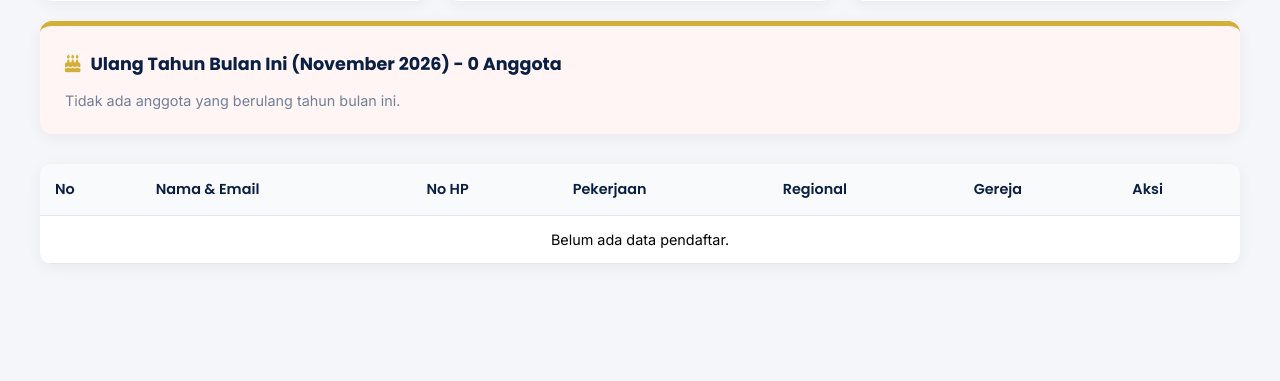
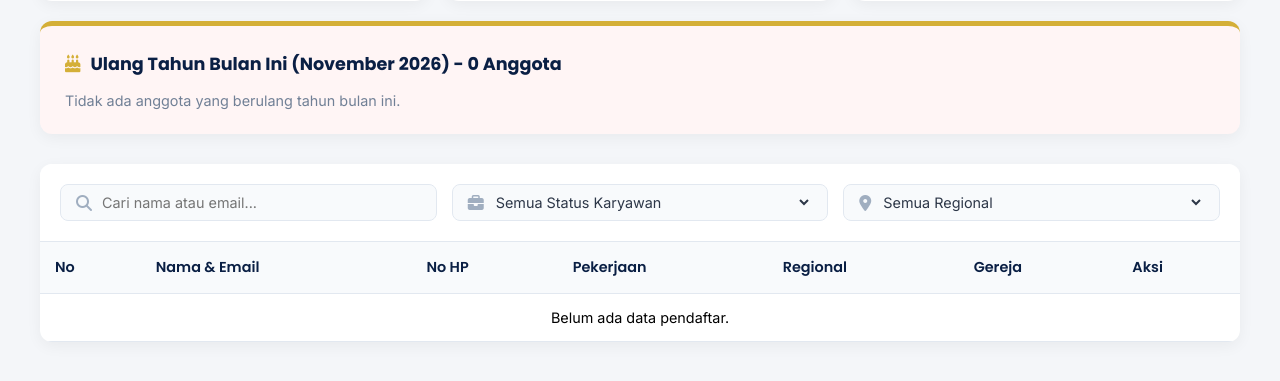
Before and after one commit to pdkisel/pdkisel-website, a PHP site: page /dashboard.php in a window 1280 px wide. Shown: the part 384-765 px from the top of the page. Run offline with PHP 8.4, Linux system fonts and the light colour scheme; the visitor is signed in with stand-in values (Sample User, id 1); data that the repository does not hold is empty.

Commit message:
Update dashboard.php

```diff
--- a/dashboard.php
+++ b/dashboard.php
@@ -69,6 +69,39 @@ $result = $conn->query($sql);
         .container { max-width: 1200px; margin: 30px auto; padding: 0 20px; }
 
         .card { background: white; border-radius: 12px; box-shadow: 0 4px 15px rgba(0,0,0,0.05); overflow: hidden; margin-bottom: 20px; }
+
+        /* === TOOLBAR FILTER === */
+        .filter-toolbar {
+            display: flex;
+            gap: 15px;
+            padding: 20px;
+            background-color: #FFFFFF;
+            border-bottom: 1px solid #E2E8F0;
+            flex-wrap: wrap;
+        }
+        .filter-group {
+            display: flex;
+            align-items: center;
+            gap: 8px;
+            background-color: #F8FAFC;
+            border: 1px solid #E2E8F0;
+            border-radius: 8px;
+            padding: 8px 15px;
+            flex: 1;
+            min-width: 200px;
+        }
+        .filter-group i { color: #A0AEC0; }
+        .filter-group input, .filter-group select {
+            border: none;
+            background: transparent;
+            outline: none;
+            font-family: 'Inter', sans-serif;
+            font-size: 0.9rem;
+            color: #2D3748;
+            width: 100%;
+        }
+        .filter-group select { cursor: pointer; }
+
         table { width: 100%; border-collapse: collapse; }
         th, td { padding: 15px; text-align: left; border-bottom: 1px solid #E2E8F0; font-size: 0.9rem; vertical-align: middle; }
         th { background-color: #F8FAFC; color: #0A1F44; font-weight: 600; font-family: 'Poppins', sans-serif; }
@@ -131,18 +164,18 @@ $result = $conn->query($sql);
 
         <!-- INFOGRAFIS -->
         <div class="infografis-grid">
-            <!-- Card 1: Status Karyawan -->
+            <!-- Card 1 -->
             <div class="info-card">
                 <h3 class="info-card-title"><i class="fas fa-users"></i> Ringkasan Anggota</h3>
                 <ul class="info-list">
-                    <li onclick="filterTable('all')"><span>Total Anggota Terdaftar</span> <span class="info-number" style="background:#0A1F44; color:white;"><?php echo $total_anggota; ?></span></li>
-                    <li onclick="filterTable('status_karyawan', 'Tetap')"><span>Karyawan Tetap</span> <span class="info-number"><?php echo isset($status_counts['Tetap']) ? $status_counts['Tetap'] : 0; ?></span></li>
-                    <li onclick="filterTable('status_karyawan', 'Kontrak PKWT')"><span>Kontrak PKWT</span> <span class="info-number"><?php echo isset($status_counts['Kontrak PKWT']) ? $status_counts['Kontrak PKWT'] : 0; ?></span></li>
-                    <li onclick="filterTable('status_karyawan', 'Kontrak Project')"><span>Kontrak Project</span> <span class="info-number"><?php echo isset($status_counts['Kontrak Project']) ? $status_counts['Kontrak Project'] : 0; ?></span></li>
+                    <li onclick="filterInfografis('all', null)"><span>Total Anggota Terdaftar</span> <span class="info-number" style="background:#0A1F44; color:white;"><?php echo $total_anggota; ?></span></li>
+                    <li onclick="filterInfografis('status_karyawan', 'Tetap')"><span>Karyawan Tetap</span> <span class="info-number"><?php echo isset($status_counts['Tetap']) ? $status_counts['Tetap'] : 0; ?></span></li>
+                    <li onclick="filterInfografis('status_karyawan', 'Kontrak PKWT')"><span>Kontrak PKWT</span> <span class="info-number"><?php echo isset($status_counts['Kontrak PKWT']) ? $status_counts['Kontrak PKWT'] : 0; ?></span></li>
+                    <li onclick="filterInfografis('status_karyawan', 'Kontrak Project')"><span>Kontrak Project</span> <span class="info-number"><?php echo isset($status_counts['Kontrak Project']) ? $status_counts['Kontrak Project'] : 0; ?></span></li>
                 </ul>
             </div>
 
-            <!-- Card 2: Anak Usaha -->
+            <!-- Card 2 -->
             <div class="info-card">
                 <h3 class="info-card-title"><i class="fas fa-building"></i> Sebaran Anak Usaha</h3>
                 <ul class="info-list">
@@ -150,13 +183,13 @@ $result = $conn->query($sql);
                     $daftar_usaha = ['Holding Kisel', 'PT. KSP', 'PT. KUT', 'PT. KAM', 'PT. KSS'];
                     foreach($daftar_usaha as $usaha) {
                         $jml = isset($usaha_counts[$usaha]) ? $usaha_counts[$usaha] : 0;
-                        echo "<li onclick=\"filterTable('anak_usaha', '{$usaha}')\"><span>{$usaha}</span> <span class='info-number'>{$jml}</span></li>";
+                        echo "<li onclick=\"filterInfografis('anak_usaha', '{$usaha}')\"><span>{$usaha}</span> <span class='info-number'>{$jml}</span></li>";
                     }
                     ?>
                 </ul>
             </div>
 
-            <!-- Card 3: Regional -->
+            <!-- Card 3 -->
             <div class="info-card">
                 <h3 class="info-card-title"><i class="fas fa-map-marker-alt"></i> Sebaran Regional</h3>
                 <ul class="info-list" style="max-height: 200px; overflow-y: auto;">
@@ -164,7 +197,7 @@ $result = $conn->query($sql);
                     $daftar_regional = ['Kantor Pusat', 'Regional Sumbagut', 'Regional Sumbagteng', 'Regional Sumbagsel', 'Jabotabek & Jabar', 'Jawa Tengah', 'Jawa Timur', 'Balinusra', 'Kalimantan', 'Sulawesi', 'Puma'];
                     foreach($daftar_regional as $reg) {
                         $jml = isset($regional_counts[$reg]) ? $regional_counts[$reg] : 0;
-                        echo "<li onclick=\"filterTable('regional', '{$reg}')\"><span>{$reg}</span> <span class='info-number'>{$jml}</span></li>";
+                        echo "<li onclick=\"filterInfografis('regional', '{$reg}')\"><span>{$reg}</span> <span class='info-number'>{$jml}</span></li>";
                     }
                     ?>
                 </ul>
@@ -188,8 +221,42 @@ $result = $conn->query($sql);
             <?php endif; ?>
         </div>
 
-        <!-- TABEL DATA -->
+        <!-- TABEL DATA DENGAN FILTER TOOLBAR -->
         <div class="card">
+            <!-- Toolbar Pencarian & Filter -->
+            <div class="filter-toolbar">
+                <div class="filter-group">
+                    <i class="fas fa-search"></i>
+                    <input type="text" id="searchInput" placeholder="Cari nama atau email..." onkeyup="terapkanFilter()">
+                </div>
+                <div class="filter-group">
+                    <i class="fas fa-briefcase"></i>
+                    <select id="filterStatus" onchange="terapkanFilter()">
+                        <option value="">Semua Status Karyawan</option>
+                        <option value="Tetap">Tetap</option>
+                        <option value="Kontrak PKWT">Kontrak PKWT</option>
+                        <option value="Kontrak Project">Kontrak Project</option>
+                    </select>
+                </div>
+                <div class="filter-group">
+                    <i class="fas fa-map-marker-alt"></i>
+                    <select id="filterRegional" onchange="terapkanFilter()">
+                        <option value="">Semua Regional</option>
+                        <option value="Kantor Pusat">Kantor Pusat</option>
+                        <option value="Regional Sumbagut">Regional Sumbagut</option>
+                        <option value="Regional Sumbagteng">Regional Sumbagteng</option>
+                        <option value="Regional Sumbagsel">Regional Sumbagsel</option>
+                        <option value="Jabotabek & Jabar">Jabotabek & Jabar</option>
+                        <option value="Jawa Tengah">Jawa Tengah</option>
+                        <option value="Jawa Timur">Jawa Timur</option>
+                        <option value="Balinusra">Balinusra</option>
+                        <option value="Kalimantan">Kalimantan</option>
+                        <option value="Sulawesi">Sulawesi</option>
+                        <option value="Puma">Puma</option>
+                    </select>
+                </div>
+            </div>
+
             <table id="dataTable">
                 <thead>
                     <tr>
@@ -211,8 +278,9 @@ $result = $conn->query($sql);
                             $status = htmlspecialchars($row['status_karyawan']);
                             $usaha = htmlspecialchars($row['anak_usaha']);
                             $reg = htmlspecialchars($row['regional']);
+                            $nama_email = htmlspecialchars($row['nama']) . ' ' . htmlspecialchars($row['email']);
 
-                            echo "<tr class='data-row' data-status='{$status}' data-usaha='{$usaha}' data-regional='{$reg}'>";
+                            echo "<tr class='data-row' data-status='{$status}' data-usaha='{$usaha}' data-regional='{$reg}' data-search='" . strtolower($nama_email) . "'>";
                             echo "<td>" . $no++ . "</td>";
                             echo "<td><strong>" . htmlspecialchars($row['nama']) . "</strong><br><small style='color:#718096;'>" . htmlspecialchars($row['email']) . "</small></td>";
                             echo "<td>" . htmlspecialchars($row['no_hp']) . "</td>";
@@ -301,29 +369,41 @@ $result = $conn->query($sql);
             }
         }
 
-        // 2. Fungsi Filter Tabel Berdasarkan Kartu yang Diklik
-        function filterTable(kategori, nilai = null) {
+        // 2. Fungsi Filter Terpadu (Infografis + Toolbar)
+        function terapkanFilter() {
+            var searchText = document.getElementById('searchInput').value.toLowerCase();
+            var filterStatus = document.getElementById('filterStatus').value;
+            var filterRegional = document.getElementById('filterRegional').value;
+
+            // Ambil nilai filter dari Infografis jika ada (disimpan di variabel global)
+            var infoKategori = window.currentInfoKategori || 'all';
+            var infoNilai = window.currentInfoNilai || '';
+
             var rows = document.querySelectorAll('.data-row');
 
-            // Jika klik "Total Anggota", tampilkan semua
-            if (kategori === 'all') {
-                rows.forEach(function(row) {
-                    row.classList.remove('hidden-row');
-                });
-                return;
-            }
+            rows.forEach(function(row) {
+                var rowStatus = row.getAttribute('data-status');
+                var rowUsaha = row.getAttribute('data-usaha');
+                var rowRegional = row.getAttribute('data-regional');
+                var rowSearch = row.getAttribute('data-search');
 
-            // Filter berdasarkan kategori
-            rows.forEach(function(row) {
-                var status = row.getAttribute('data-status');
-                var usaha = row.getAttribute('data-usaha');
-                var regional = row.getAttribute('data-regional');
-                var match = false;
+                var match = true;
 
-                if (kategori === 'status_karyawan' && status === nilai) match = true;
-                if (kategori === 'anak_usaha' && usaha === nilai) match = true;
-                if (kategori === 'regional' && regional === nilai) match = true;
+                // A. Cek Filter Infografis
+                if (infoKategori === 'status_karyawan' && rowStatus !== infoNilai) match = false;
+                if (infoKategori === 'anak_usaha' && rowUsaha !== infoNilai) match = false;
+                if (infoKategori === 'regional' && rowRegional !== infoNilai) match = false;
 
+                // B. Cek Filter Toolbar (Pencarian)
+                if (searchText && !rowSearch.includes(searchText)) match = false;
+
+                // C. Cek Filter Toolbar (Dropdown Status)
+                if (filterStatus && rowStatus !== filterStatus) match = false;
+
+                // D. Cek Filter Toolbar (Dropdown Regional)
+                if (filterRegional && rowRegional !== filterRegional) match = false;
+
+                // Tampilkan/Sembunyikan
                 if (match) {
                     row.classList.remove('hidden-row');
                 } else {
@@ -331,6 +411,35 @@ $result = $conn->query($sql);
                 }
             });
         }
+
+        // 3. Fungsi Klik Infografis
+        function filterInfografis(kategori, nilai) {
+            // Simpan state filter infografis
+            window.currentInfoKategori = kategori;
+            window.currentInfoNilai = nilai;
+
+            // Jika klik Total Anggota, reset semua filter infografis
+            if (kategori === 'all') {
+                window.currentInfoKategori = 'all';
+                window.currentInfoNilai = '';
+            }
+
+            // Sinkronkan Dropdown Toolbar agar sesuai dengan klik
+            if (kategori === 'status_karyawan') {
+                document.getElementById('filterStatus').value = nilai;
+            } else {
+                document.getElementById('filterStatus').value = '';
+            }
+
+            if (kategori === 'regional') {
+                document.getElementById('filterRegional').value = nilai;
+            } else {
+                document.getElementById('filterRegional').value = '';
+            }
+
+            // Panggil fungsi filter terpadu
+            terapkanFilter();
+        }
     </script>
 </body>
 </html>
```
